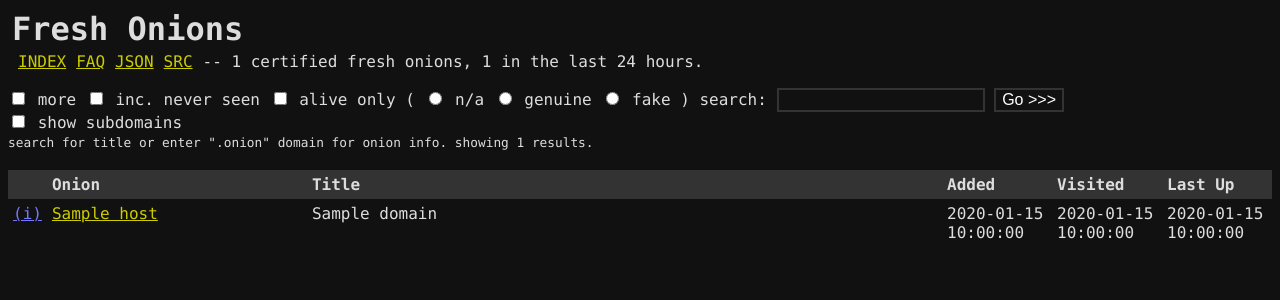
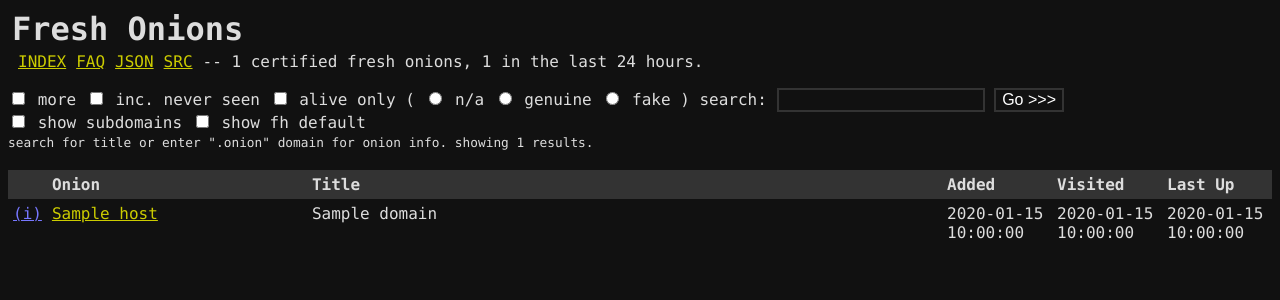
Before and after one commit to dirtyfilthy/freshonions-torscraper, a Flask app: template web/templates/index.html in a window 1280 px wide. Shown: the top 300 px of the page. Run offline with Flask 2, Linux system fonts and the light colour scheme; the template is opened without the code that fills it: most values are stand-ins (such as "Sample title", 1, 10 or a date in 2020); parts of the project's set-up code (start-up, migrations or seed data) failed here and were passed over.

Commit message:
show fh default

```diff
--- a/web/app.py
+++ b/web/app.py
@@ -48,6 +48,10 @@ def index():
 	if not show_subdomains:
 		query = query.filter("d.is_subdomain == 0")
 
+	show_fh_default = request.args.get("show_fh_default")
+	if not show_fh_default:
+		query = query.filter("d.is_crap == 0")
+
 	search = request.args.get("search")
 	if not search:
 		search=""
@@ -72,7 +76,7 @@ def index():
 	n_results = len(query)
 
 	return render_template('index.html', domains=query, is_up=is_up, rep=rep, search=search,
-		never_seen=never_seen, more=more, show_subdomains=show_subdomains, n_results=n_results)
+		never_seen=never_seen, more=more, show_subdomains=show_subdomains, show_fh_default=show_fh_default, n_results=n_results)
 
 
 @app.route('/json')
--- a/web/templates/index.html
+++ b/web/templates/index.html
@@ -13,6 +13,7 @@
 {{input.text("search", search, "search:")}}
 {{input.submit("Go >>>")}} <br />
 {{input.checkbox("show_subdomains", show_subdomains, "show subdomains")}}
+{{input.checkbox("show_fh_default", show_fh_default, "show fh default")}}
 <br/>
 <span class="small">
 search for title or enter ".onion" domain for onion info. showing {{n_results}} results.
```
